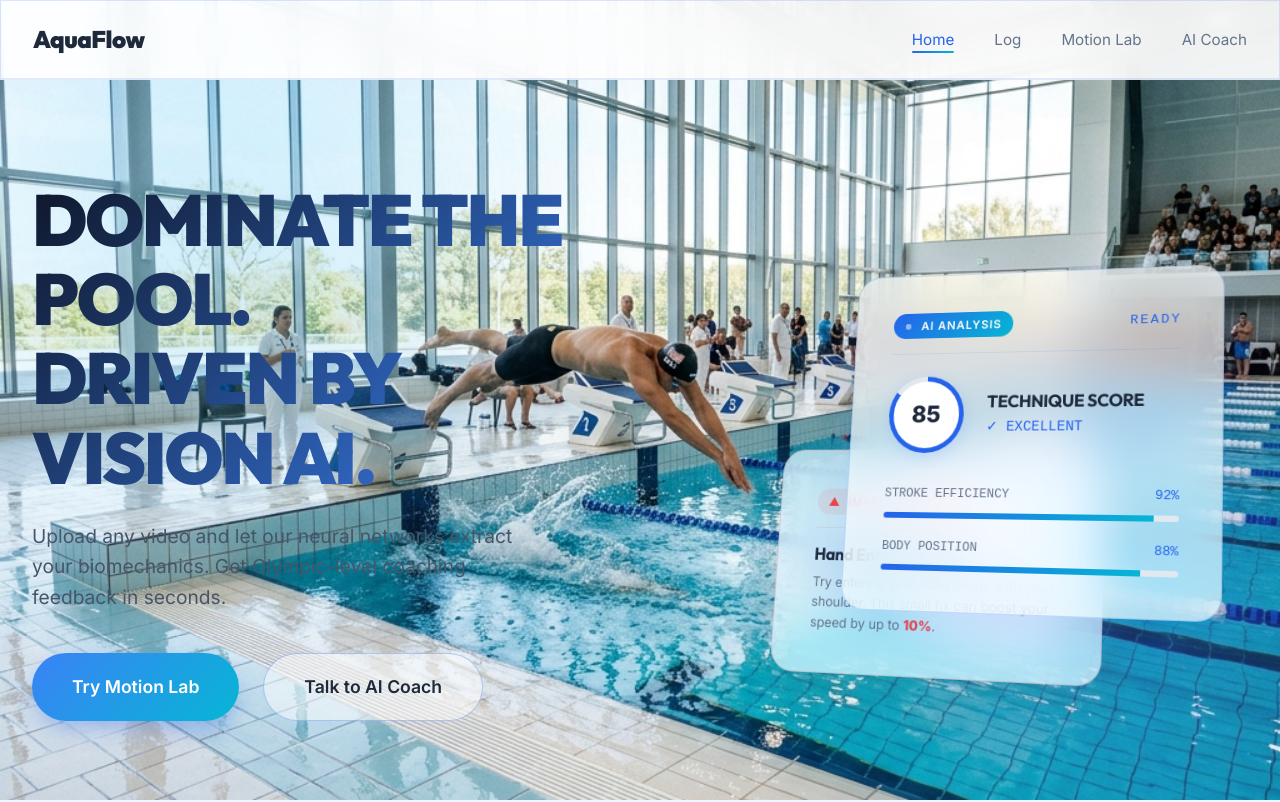
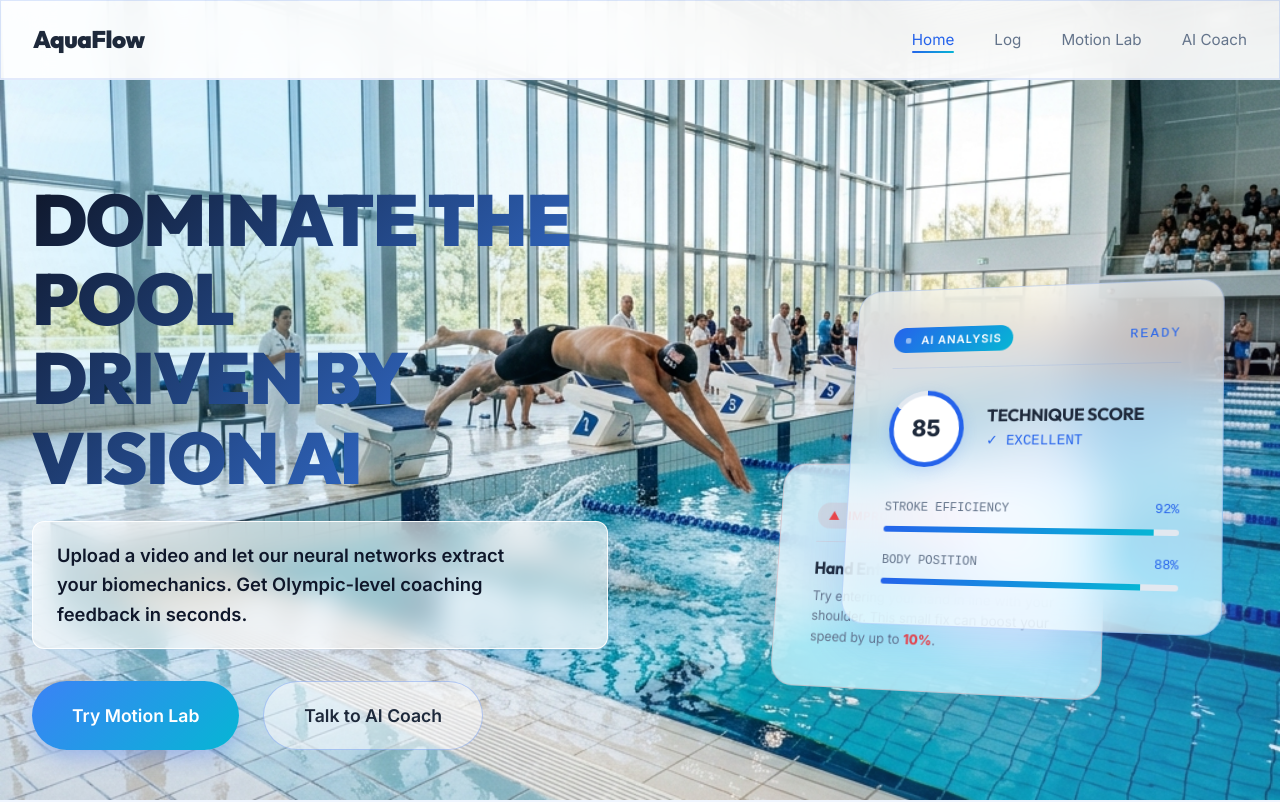
Before and after one commit to cyc2003jy-wq/swim_training_app, a website: page index.html in a window 1280 px wide. Shown: the top 802 px of the page. Drawn offline with Linux system fonts and the light colour scheme.

Commit message:
Polish index hero: remove periods and add glass pane for subtitle legibility

```diff
--- a/index.html
+++ b/index.html
@@ -42,10 +42,12 @@
 
     <!-- Hero Section -->
     <header class="hero">
-        <div class="hero-content fade-up" style="max-width: 600px;">
-            <h1 class="hero-title" style="background: linear-gradient(135deg, #0f172a 0%, #3b82f6 100%); -webkit-background-clip: text; -webkit-text-fill-color: transparent; font-size: clamp(3rem, 6vw, 4.5rem); margin-bottom: 1.5rem;">Dominate the Pool.<br>Driven by Vision AI.</h1>
-            <p class="hero-subtitle" style="font-size: 1.2rem; color: #475569; max-width: 500px; line-height: 1.6;">Upload any video and let our neural networks extract your biomechanics. Get Olympic-level coaching feedback in seconds.</p>
-            <div class="hero-actions" style="margin-top: 2.5rem; gap: 1.5rem;">
+        <div class="hero-content fade-up" style="max-width: 600px; position: relative;">
+            <h1 class="hero-title" style="background: linear-gradient(135deg, #0f172a 0%, #3b82f6 100%); -webkit-background-clip: text; -webkit-text-fill-color: transparent; font-size: clamp(3rem, 6vw, 4.5rem); margin-bottom: 1.5rem; letter-spacing: -0.02em;">Dominate the Pool<br>Driven by Vision AI</h1>
+            <div style="background: rgba(255, 255, 255, 0.6); backdrop-filter: blur(12px); -webkit-backdrop-filter: blur(12px); padding: 1.2rem 1.5rem; border-radius: 12px; border: 1px solid rgba(255, 255, 255, 0.9); margin-bottom: 2rem; box-shadow: 0 8px 32px rgba(37,99,235,0.06);">
+                <p class="hero-subtitle" style="font-size: 1.15rem; font-weight: 600; color: #0f172a; margin: 0; line-height: 1.6;">Upload a video and let our neural networks extract your biomechanics. Get Olympic-level coaching feedback in seconds.</p>
+            </div>
+            <div class="hero-actions" style="margin-top: 1rem; gap: 1.5rem;">
                 <a href="motion.html" class="btn btn-primary btn-large" style="padding: 1.2rem 2.5rem; font-size: 1.1rem; border-radius: 100px;">Try Motion Lab</a>
                 <a href="coach.html" class="btn btn-secondary btn-large" style="padding: 1.2rem 2.5rem; font-size: 1.1rem; border-radius: 100px; background: rgba(255,255,255,0.5); border: 1px solid rgba(37,99,235,0.3); color: #1e293b;">Talk to AI Coach</a>
             </div>
```
